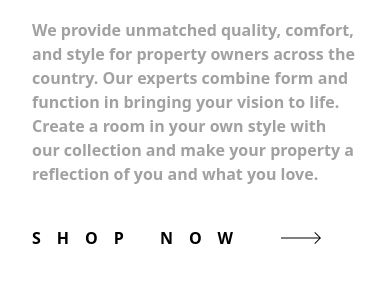
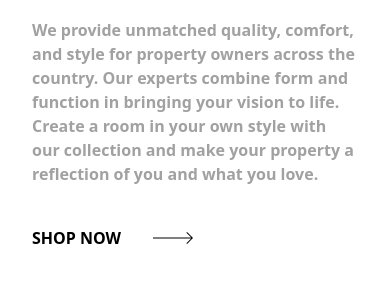
Before and after one commit to ClaudiaRamirezD/room-homepage-tailwind, a website: page public/index.html in a window 390 px wide. Shown: the part 556-844 px from the top of the page. Drawn offline with Linux system fonts and the light colour scheme.

Commit message:
sm:tracking updated

```diff
--- a/public/index.html
+++ b/public/index.html
@@ -147,7 +147,7 @@
           <p>Our modern furniture store provide a high level of quality. Our company has invested in advanced technology to ensure that every product is made as perfect and as consistent as possible. With three decades of experience in this industry, we understand what customers want for their home and office.</p>
         </article>
         <button class="flex justify-center 2xl:justify-start items-center gap-8 lg:gap-4 pt-10 lg:pt-6 cursor-pointer hover:text-[var(--dark-gray)] group">
-          <p class="font-bold tracking-[1rem] lg:tracking-[.6rem]">SHOP NOW</p>
+          <p class="font-bold sm:tracking-[1rem] lg:tracking-[.6rem]">SHOP NOW</p>
           <svg width="40" height="12" xmlns="http://www.w3.org/2000/svg" class="group-hover:fill-[var(--dark-gray)]"><path d="M34.05 0l5.481 5.527h.008v.008L40 6l-.461.465v.063l-.062-.001L34.049 12l-.662-.668 4.765-4.805H0v-1h38.206l-4.82-4.86L34.05 0z" fill="currentColor" fill-rule="nonzero"/></svg>
         </button>
       </div>
```
